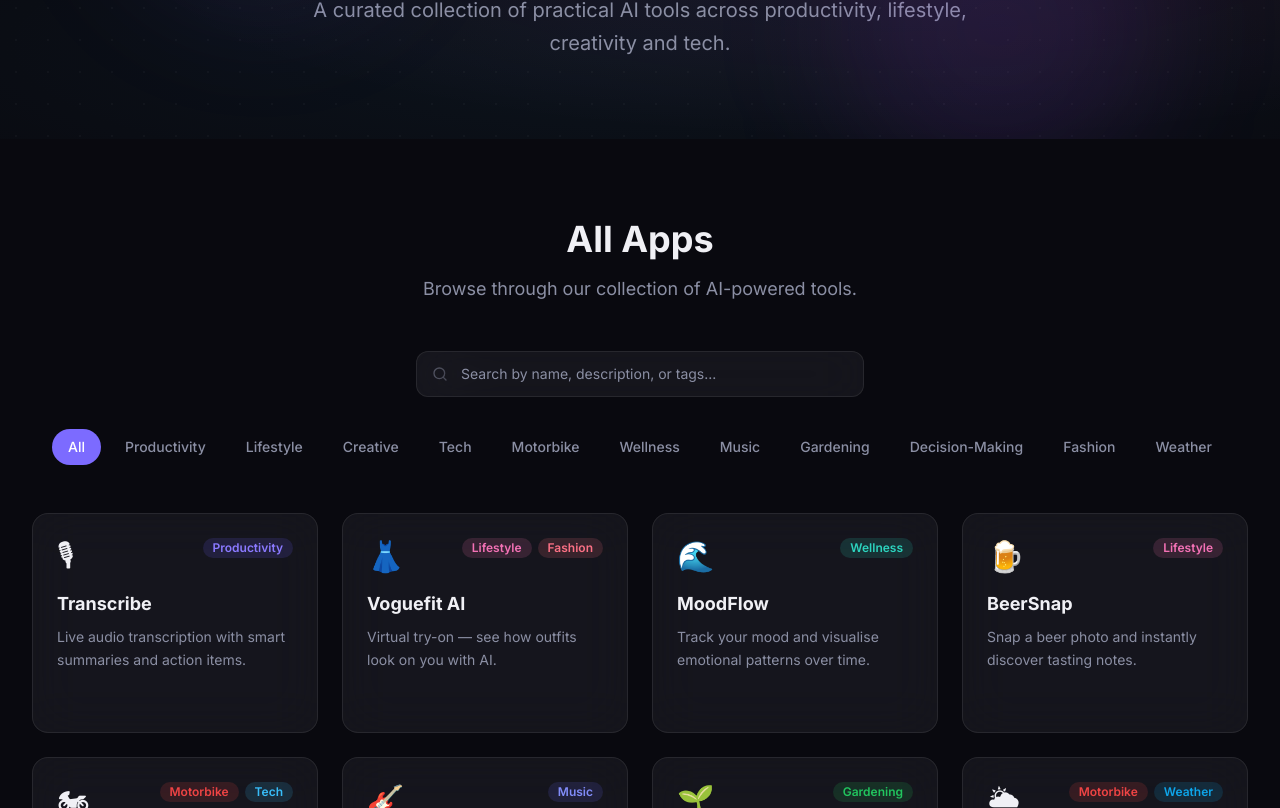
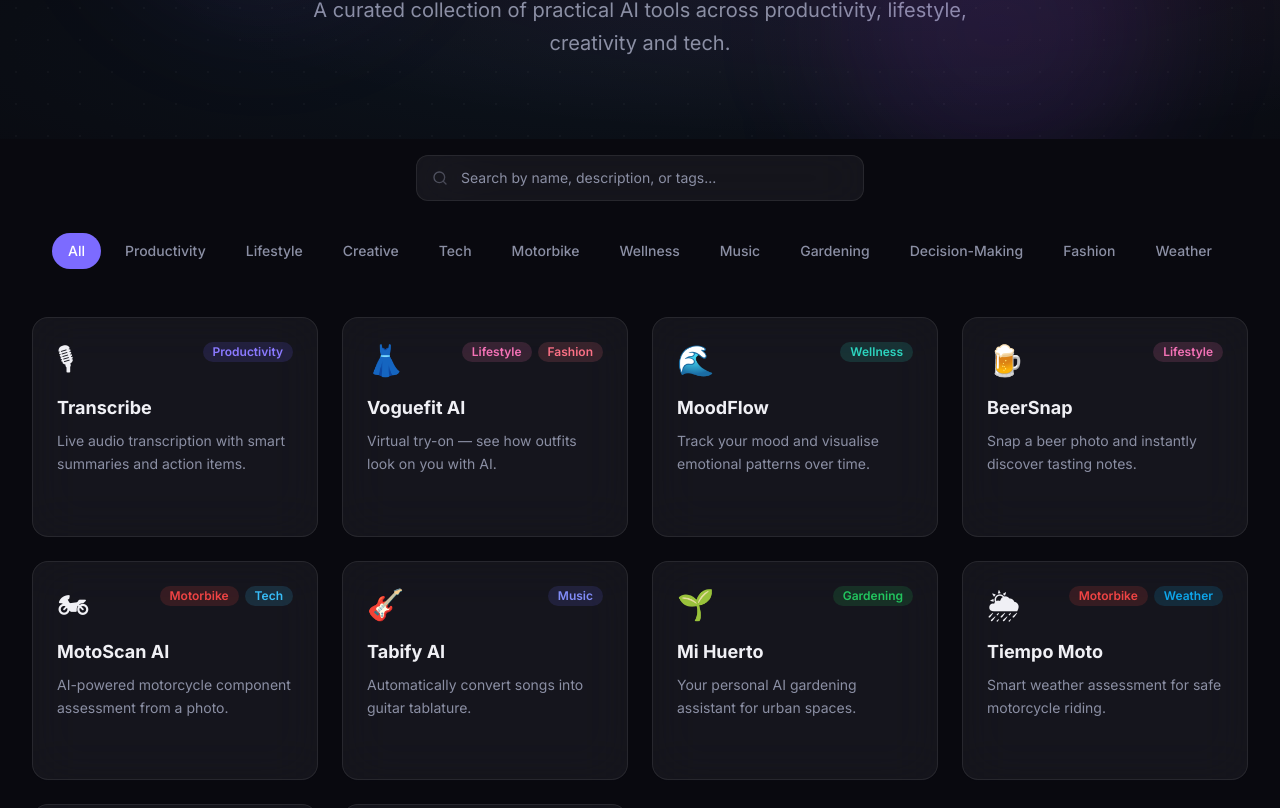
Before and after one commit to turi333-pixel/Turis-Apps, a Next.js app: page / in a window 1280 px wide. Shown: the part 392-1200 px from the top of the page. Built offline with nearby package versions, Linux system fonts and the light colour scheme; no server answers; the database is empty.

Commit message:
Remove AppGrid section header and reduce top padding

```diff
--- a/src/components/AppGrid.tsx
+++ b/src/components/AppGrid.tsx
@@ -84,14 +84,7 @@
     }, [activeFilter, searchQuery, allApps]);
 
     return (
-        <section id="apps" className="max-w-7xl mx-auto px-4 sm:px-6 lg:px-8 py-20">
-            {/* Section header */}
-            <div className="text-center mb-12">
-                <h2 className="text-3xl sm:text-4xl font-bold mb-4">{t("grid.title")}</h2>
-                <p className="text-muted text-lg max-w-xl mx-auto">
-                    {t("grid.subtitle")}
-                </p>
-            </div>
+        <section id="apps" className="max-w-7xl mx-auto px-4 sm:px-6 lg:px-8 pt-4 pb-20">
 
             {/* Search */}
             <div className="mb-8">
```
